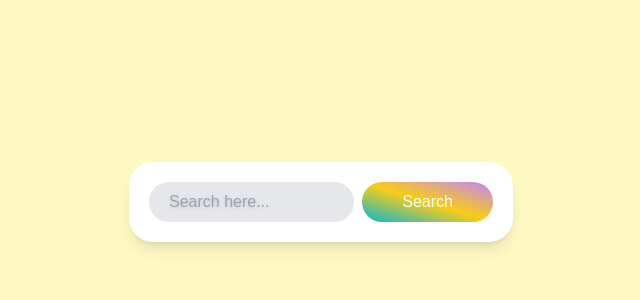
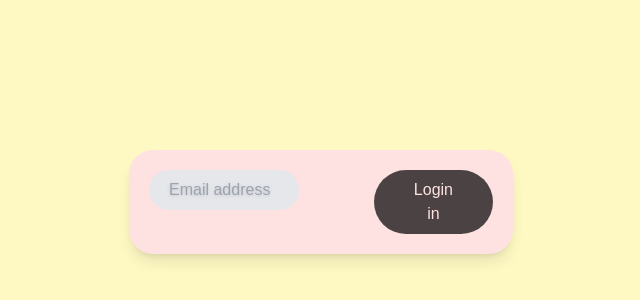
Before and after one commit to perci2an/Carrot, a Next.js app: page / in a window 1280 px wide. Shown: the part 198-498 px from the top of the page, without its empty margins (319-959 px from the left). Built offline with nearby package versions, Linux system fonts and the light colour scheme.

Commit message:
#3.7 State Modifiers

```diff
--- a/app/page.tsx
+++ b/app/page.tsx
@@ -1,14 +1,18 @@
 export default function Home() {
   return (
     <main className="bg-gray-100 sm:bg-red-100 md:bg-green-100 lg:bg-cyan-100 xl:bg-yellow-100 2xl:bg-purple-100 h-screen flex items-center justify-center p-5">
-      <div className="bg-white shadow-lg p-5 rounded-3xl w-full max-w-sm flex flex-col md:flex-row gap-2">
+      <div className="bg-white shadow-lg p-5 rounded-3xl w-full max-w-sm flex flex-col md:flex-row gap-2 *:outline-none ring ring-transparent transition-shadow *:md:text-red-100 has-[:invalid]:bg-red-100 has-[:invalid]:ring">
         <input
-          className="w-full rounded-full h-10 py-3 bg-gray-200 pl-5 outline-none ring ring-transparent focus:ring-orange-700 focus:ring-offset-2 transition-shadow placeholder:drop-shadow"
-          type="text"
-          placeholder="Search here..."
+          className="w-full rounded-full h-10 py-3 bg-gray-200 pl-5 outline-none ring ring-transparent focus:ring-green-500 focus:ring-offset-2 transition-shadow placeholder:drop-shadow invalid:focus:ring-red-500 peer"
+          type="email"
+          required
+          placeholder="Email address"
         />
-        <button className="bg-black bg-opacity-70 text-white py-2 rounded-full active:scale-90 focus:scale-90 transition-transform font-medium md:px-10 bg-gradient-to-tr from-cyan-500 via-yellow-400 to-purple-400">
-          Search
+        <span className="text-red-500 font-medium hidden peer-invalid:block">
+          Email is required
+        </span>
+        <button className="bg-black bg-opacity-70 text-white py-2 rounded-full active:scale-90 focus:scale-90 transition-transform font-medium md:px-10 bg-black">
+          Login in
         </button>
       </div>
     </main>
```
